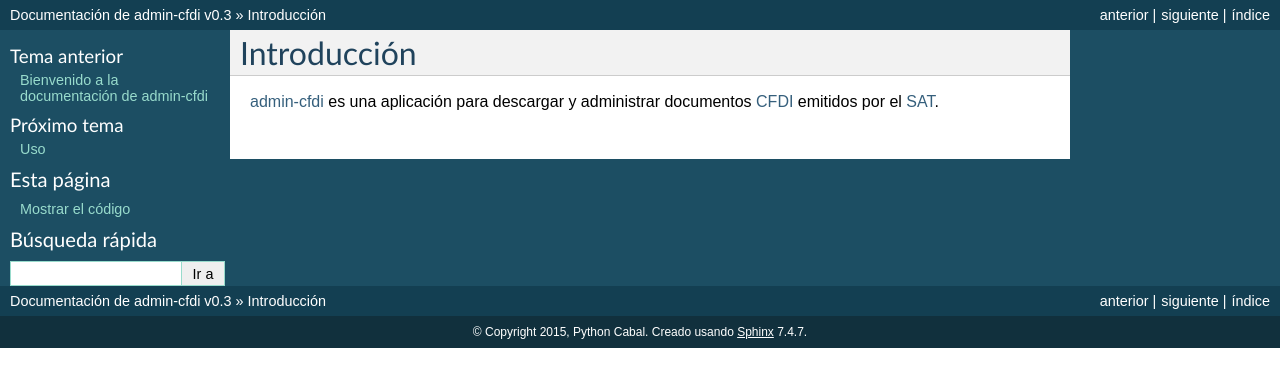
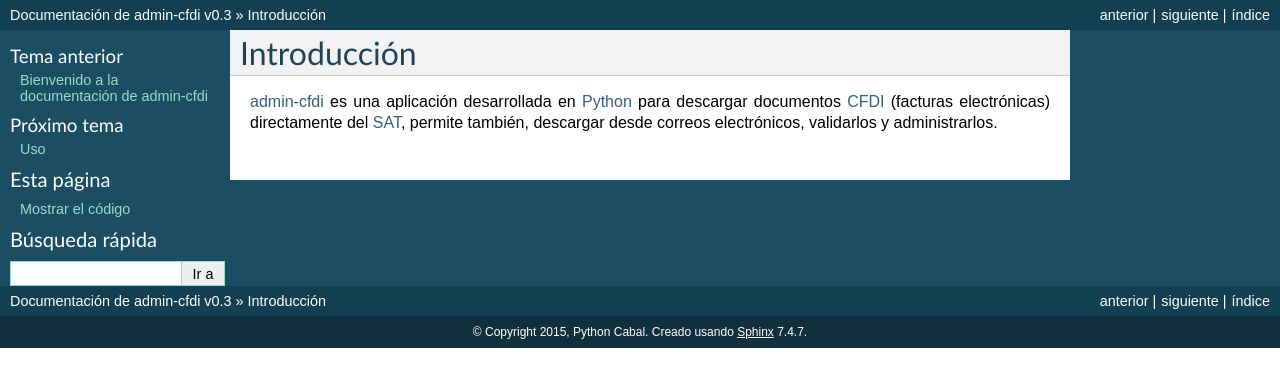
Before and after one commit to LinuxCabal/admin-cfdi, a Sphinx documentation site: the page built from docs/intro.rst, in a window 1280 px wide. Shown: the top 387 px of the page. Built offline with Sphinx 7.4.7, drawn with Linux system fonts in a browser that asks for light colours.

Commit message:
Modificada la instroducción

```diff
--- a/docs/intro.rst
+++ b/docs/intro.rst
@@ -2,6 +2,9 @@
 Introducción
 ============
 
-:term:`admin-cfdi` es una aplicación para descargar
-y administrar documentos :term:`CFDI` emitidos por el
-:term:`SAT`.
+:term:`admin-cfdi` es una aplicación desarrollada en `Python`_ para descargar
+documentos :term:`CFDI` (facturas electrónicas) directamente del :term:`SAT`,
+permite también, descargar desde correos electrónicos, validarlos y administrarlos.
+
+
+.. _Python: http://python.org/
```
